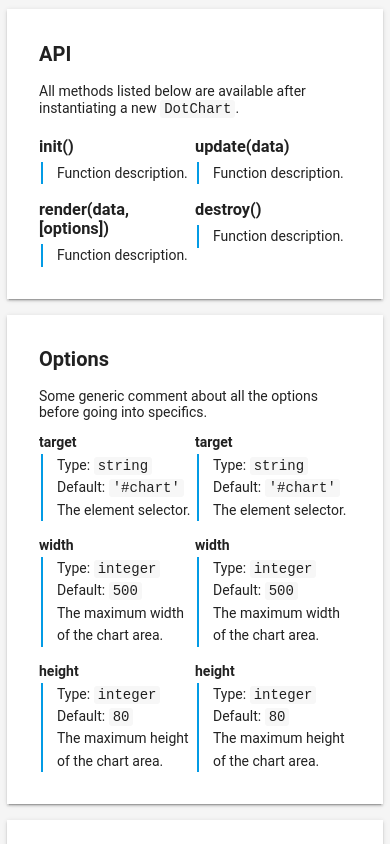
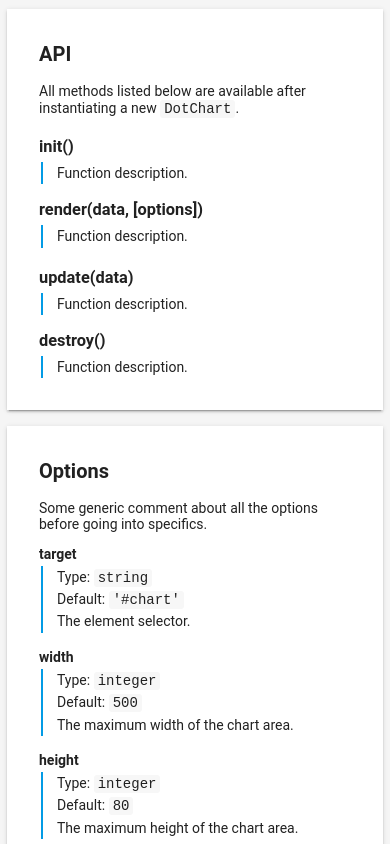
Before and after one commit to lukeed/d3-chart-dot, a website: page docs/index.html in a window 390 px wide. Shown: the part 1400-2244 px from the top of the page. Drawn offline with Linux system fonts and the light colour scheme.

Commit message:
fix mq selector

```diff
--- a/docs/demo.css
+++ b/docs/demo.css
@@ -208,7 +208,7 @@ footer {
 }
 
 @media screen and (max-width: 769px) {
-	.options .half {
+	.half {
 		float: none;
 		width: 100%;
 	}
```
